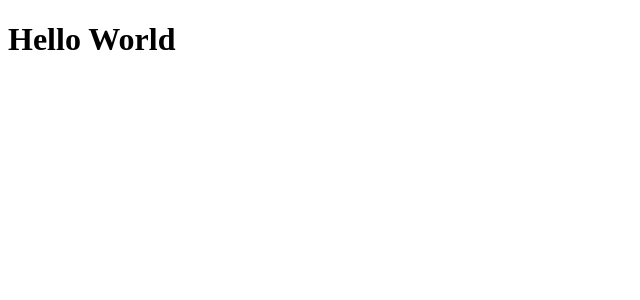
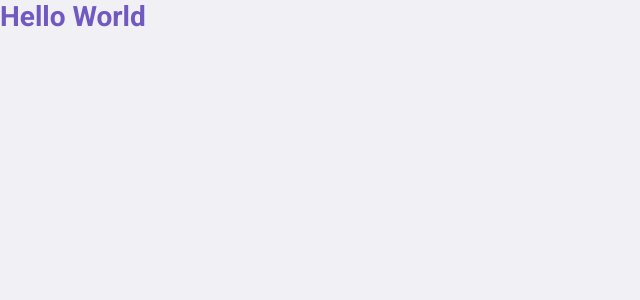
Before and after one commit to Victor7095/omnistack11-web, a React (Create React App) app: page / in a window 1280 px wide. Shown: the top 300 px of the page, without its empty margins (0-640 px from the left). Built offline with nearby package versions, Linux system fonts and the light colour scheme.

Commit message:
Global Styling

```diff
--- a/src/App.js
+++ b/src/App.js
@@ -1,8 +1,11 @@
 import React from 'react';
+
+import './global.css';
+import Logon from "./pages/Logon";
 
 function App() {
   return (
-    <h1>Hello World</h1>
+    <Logon/>
   );
 }
 
--- /dev/null
+++ b/src/global.css
@@ -0,0 +1,22 @@
+@import url('https://fonts.googleapis.com/css?family=Roboto:400,500,700&display=swap');
+
+* {
+    margin: 0;
+    padding: 0;
+    outline: 0;
+    box-sizing: border-box;
+}
+
+body {
+    font: 400 14px Roboto, sans-serif;
+    background: #f0f0f5;
+    -webkit-font-smoothing: antialiased;
+}
+
+input, buttons, textarea {
+    font: 400 18px Roboto, sans-serif;
+}
+
+button {
+    cursor: pointer;
+}
--- /dev/null
+++ b/src/pages/Logon/index.js
@@ -0,0 +1,11 @@
+import React from 'react';
+
+import './styles.css';
+
+function Logon({children}) {
+  return (
+    <h1>Hello World</h1>
+  );
+}
+
+export default Logon;
--- /dev/null
+++ b/src/pages/Logon/styles.css
@@ -0,0 +1,3 @@
+h1 {
+    color: #7159c1;
+}
```
